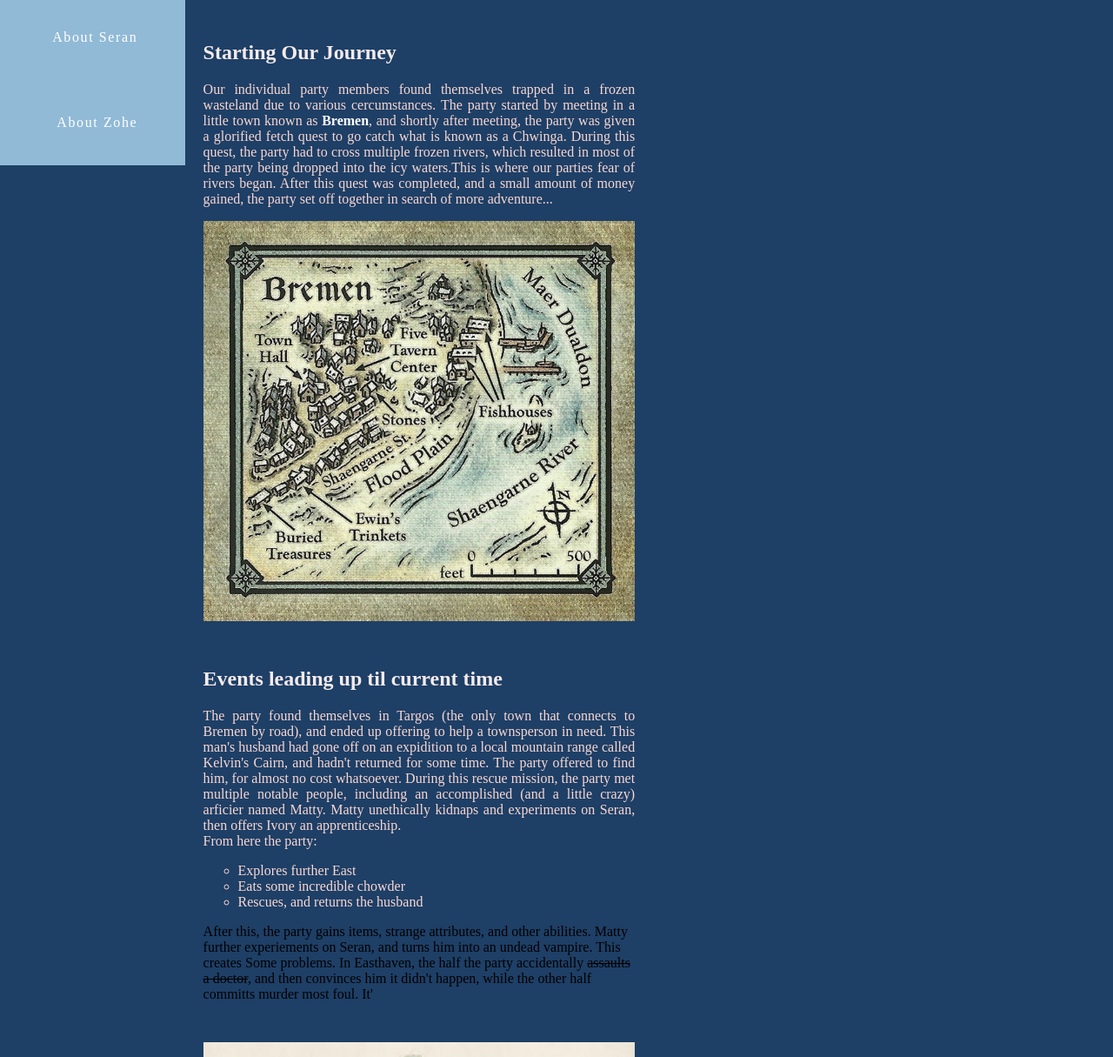
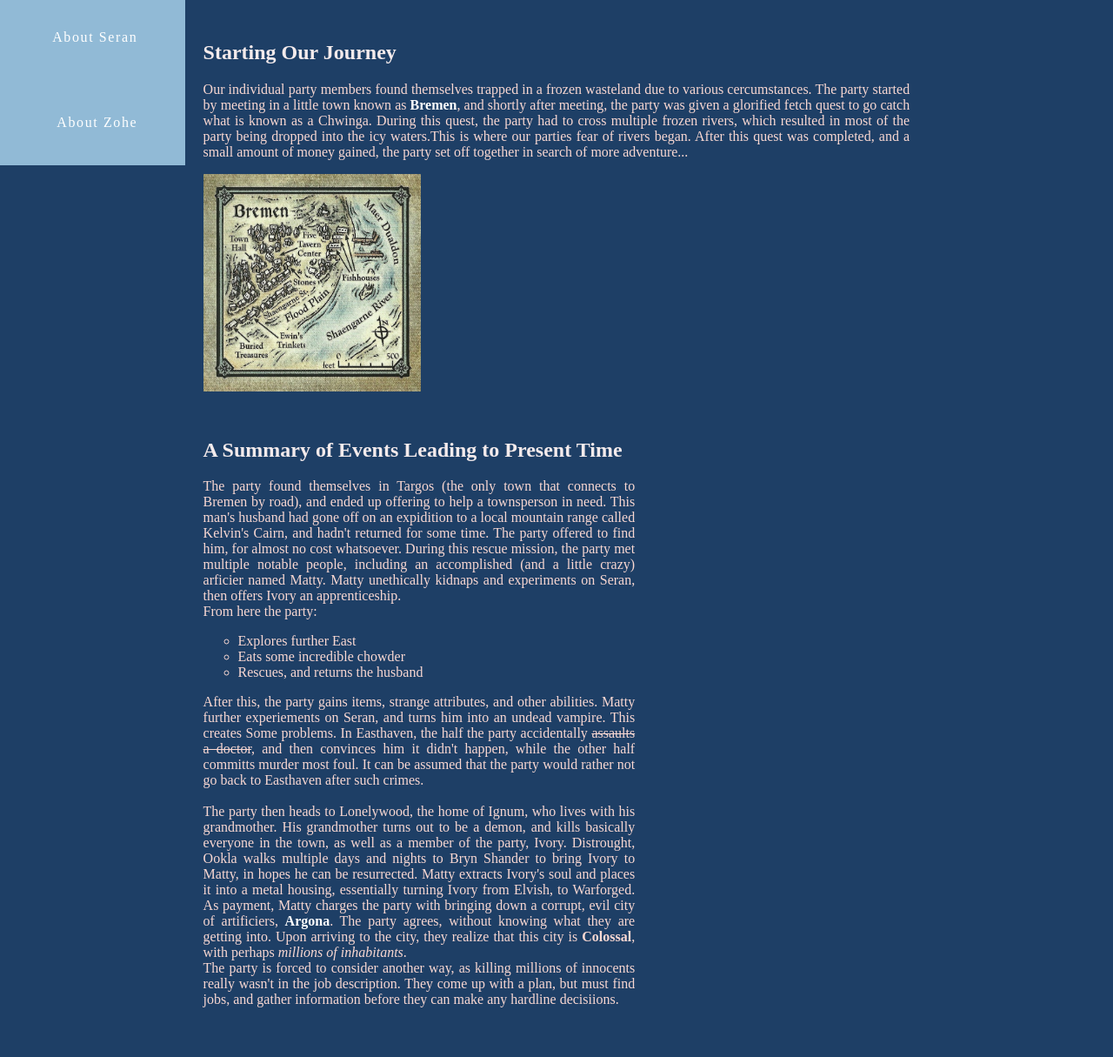
Before and after one commit to jackslooney/myWebsite, a plain HTML site: page tags.html in a window 1280 px wide. Shown: the part 610-1825 px from the top of the page at 87% size. Drawn offline with Linux system fonts and the light colour scheme.

Commit message:
Update tags.html
Added another section that details what happens between the start of the campaign, til present day.

```diff
--- a/tags.html
+++ b/tags.html
@@ -20,9 +20,10 @@
     2. b - Defines Bold Text
     3. s - Defines Strikethrough text
     4. br - Defines a line Break
-    5. ul - Unordered list
+    5. ul - Defines an Unordered list
     6. li - Defines a list item
-
+    7. i - Defines italicized text
+    8. footer -
     Evan's Tags:
 
 
@@ -100,7 +101,7 @@
     <div class="row">
         <div class="col-2">
         </div>
-        <div class="col-5">
+        <div class="col-8">
             <h2>Starting Our Journey</h2>
             <p>Our individual party members found themselves trapped in a frozen wasteland due to various cercumstances.
                 The party started by meeting in a little town known as <!--J--><b><a href="./index.html">Bremen</a></b>, and shortly after meeting, the party was given a glorified
@@ -108,26 +109,37 @@
                 dropped into the icy waters.This is where our parties fear of rivers began. After this quest was completed, and a small amount of money gained,
                 the party set off together in search of more adventure...
             </p>
-            <img src="./Images/Bremen.jfif" alt="">
+            <img src="./Images/Bremen.jfif" alt="" style="height: 250px; width: 250px;">
         </div>
     </div>
     <div class="row">
         <div class="col-2"></div>
         <div class="col-5">
-            <h2>Events leading up til current time</h2>
+            <h2>A Summary of Events Leading to Present Time</h2>
             <p>
                 The party found themselves in Targos (the only town that connects to Bremen by road), and ended up offering to help a townsperson in need. This man's husband
                 had gone off on an expidition to a local mountain range called Kelvin's Cairn, and hadn't returned for some time. The party offered to find him, for almost no
                  cost whatsoever. During this rescue mission, the party met multiple notable people, including an accomplished (and a little crazy) arficier named Matty. Matty
                  unethically kidnaps and experiments on Seran, then offers Ivory an apprenticeship. <br>
-                 From here the party:
+                 From here the party: </p>
                  <ul>
                      <li>Explores further East</li>
                      <li>Eats some incredible chowder</li>
                      <li>Rescues, and returns the husband</li>
                  </ul>
-                 After this, the party gains items, strange attributes, and other abilities. Matty further experiements on Seran, and turns him into an undead vampire. This creates Some
-                 problems. In Easthaven, the half the party accidentally <s>assaults a doctor</s>, and then convinces him it didn't happen, while the other half committs murder most foul. It'
+            <p>
+                    After this, the party gains items, strange attributes, and other abilities. Matty further experiements on Seran, and turns him into an undead vampire.
+                This creates Some problems. In Easthaven, the half the party accidentally <s>assaults a doctor</s>, and then convinces him it didn't happen,
+                while the other half committs murder most foul.
+                It can be assumed that the party would rather not go back to Easthaven after such crimes. <br> <br>
+                    The party then heads to Lonelywood, the home of Ignum, who lives with
+                his grandmother. His grandmother turns out to be a demon, and kills basically everyone in the town, as well as a member of the party, Ivory. Distrought, Ookla walks
+                multiple days and nights to Bryn Shander to bring Ivory to Matty, in hopes he can be resurrected. Matty extracts Ivory's soul and places it into a metal housing, essentially
+                turning Ivory from Elvish, to Warforged. As payment, Matty charges the party with bringing down a corrupt, evil city of artificiers, <b><a href="./Images/currentmap.png">Argona</a></b>.
+                The party agrees, without knowing what they are getting into. Upon arriving to the city, they realize that this city is <b>Colossal</b>, with perhaps <i>millions of inhabitants</i>.
+                <br>
+                The party is forced to consider another way, as killing millions of innocents really wasn't in the job description. They come up with a plan, but must find jobs, and gather
+                information before they can make any hardline decisiions.
             </p>
         </div>
     </div>
@@ -169,8 +181,10 @@
                 didn't want to draw attention to ourselves. We took the railway to Leighlines before making our way to
                 Cabriole.
                 There we stumbled across a tavern with the most groovy owner, Papa Charles.</p>
-            <img src="Images/RollerMan.jpg">
+            <img src="Images/RollerMan.jpg" style="padding-top: 200px;">
         </div>
+
+    <footer> <p>Copyright &copy; 2022, Rough Rodents Team</p></footer>
 </body>
 
 </html>
```
